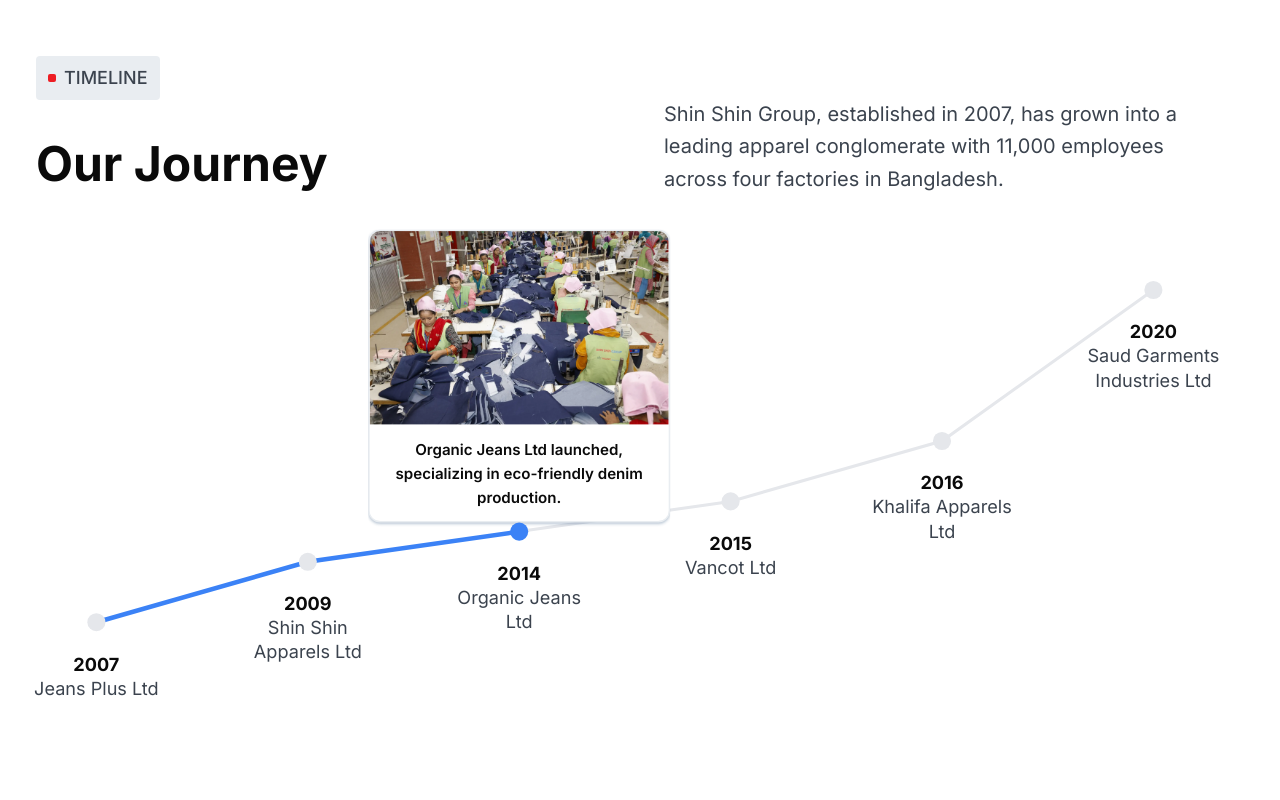
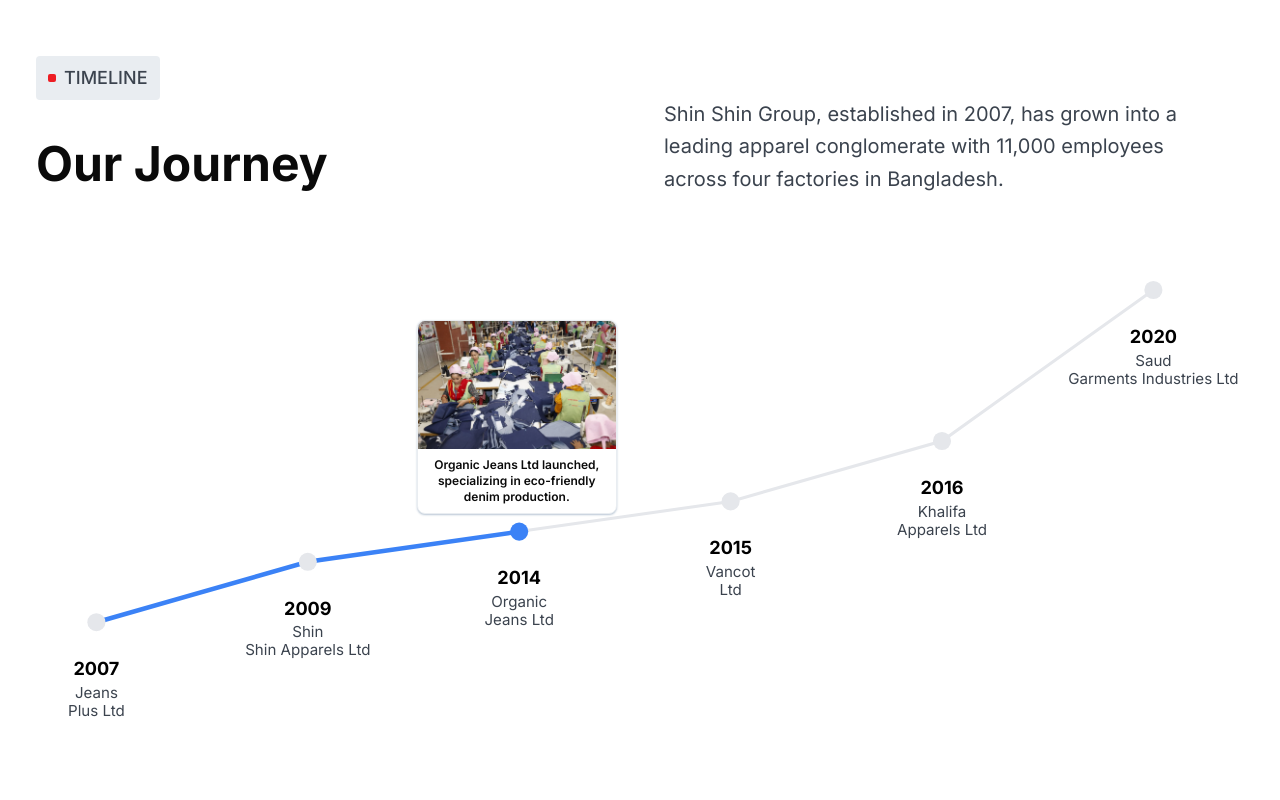
Before and after one commit to soyab-mostofa/ssg-website, a Next.js app: page /about in a window 1280 px wide. Shown: the part 2960-3760 px from the top of the page. Built offline with nearby package versions, Linux system fonts and the light colour scheme.

Commit message:
Update logo path in Footer component and remove redundant menu headers

```diff
--- a/src/app/_components/pages/about/InteractiveTimeline.tsx
+++ b/src/app/_components/pages/about/InteractiveTimeline.tsx
@@ -1,4 +1,3 @@
-/* eslint-disable @typescript-eslint/no-unused-vars */
 /* eslint-disable @typescript-eslint/no-explicit-any */
 import React, { useState } from 'react'
 import { motion } from 'motion/react'
@@ -84,7 +83,7 @@ const InteractiveTimeline = () => {
         viewport={{ once: true }}
         transition={{ staggerChildren: 0.2 }}
       >
-        <svg viewBox="0 0 800 400" className="h-auto w-full overflow-visible">
+        <svg viewBox="0 0 800 400" className="h-auto w-full" style={{ overflow: 'visible' }}>
           {/* Base timeline path */}
           <motion.path
             d={pathData}
@@ -96,7 +95,6 @@ const InteractiveTimeline = () => {
             viewport={{ once: true }}
             transition={{ duration: 1.5, ease: 'easeInOut' }}
           />
-
           {/* Highlighted path */}
           {activeYear && (
             <motion.path
@@ -108,18 +106,17 @@ const InteractiveTimeline = () => {
               animate={{ pathLength: 1 }}
               transition={{ duration: 0.5, ease: 'easeInOut' }}
             />
-          )}
-
+          )}{' '}
           {/* Timeline points with popups */}
           {timelineData.map((point, index) => (
             <motion.g
               key={point.year}
-              onHoverStart={() => {
+              onMouseEnter={() => {
                 setHasBeenHovered(true)
                 setActiveYear(point.year)
                 setActivePoint(point)
               }}
-              onHoverEnd={() => {
+              onMouseLeave={() => {
                 if (hasBeenHovered) {
                   setActiveYear(null)
                   setActivePoint(null)
@@ -132,55 +129,39 @@ const InteractiveTimeline = () => {
               style={{ cursor: 'pointer' }}
               className="relative z-10"
             >
-              {/* Year label */}
-              <motion.foreignObject
-                x={point.x - 50}
-                y={point.y + 20}
-                width="100"
-                height="50"
+              {' '}
+              {/* Year label - moved outside SVG for Safari compatibility */}
+              <motion.text
+                x={point.x}
+                y={point.y + 35}
+                textAnchor="middle"
+                className="fill-primary-blue text-xs font-bold"
                 initial={{ opacity: 0 }}
                 whileInView={{ opacity: 1 }}
                 viewport={{ once: true }}
                 transition={{ delay: 0.5 }}
               >
-                <p className="text-primary-blue- text-center text-xs font-bold">{point.year}</p>
-                <p className="text-center text-xs text-grayscale-black-400">{point.yearText}</p>
-              </motion.foreignObject>
-
-              {/* Popup */}
-              {activeYear === point.year && (
-                <motion.foreignObject
-                  x={point.x - 100}
-                  y={point.y - 200}
-                  width="200"
-                  height="300"
-                  initial={{ opacity: 0, y: 20 }}
-                  animate={{ opacity: 1, y: 0 }}
-                  exit={{ opacity: 0, y: 20 }}
-                  transition={{ duration: 0.2 }}
-                >
-                  <div
-                    className="z-50 overflow-hidden rounded-lg border border-primary-blue-100 bg-others-white shadow-sm shadow-primary-blue-500/30"
-                    style={{ position: 'relative', zIndex: 50 }}
-                  >
-                    <motion.img
-                      src={point.image}
-                      alt={`Event from ${point.year}`}
-                      className="h-32 w-full object-cover"
-                      initial={{ opacity: 0 }}
-                      whileInView={{ opacity: 1 }}
-                      viewport={{ once: true }}
-                    />
-                    <p
-                      style={{ fontSize: '10px', zIndex: 50 }}
-                      className="text-gray-600 inline-flex p-2 text-center text-xs font-semibold"
-                    >
-                      {point.description}
-                    </p>
-                  </div>
-                </motion.foreignObject>
-              )}
-
+                {point.year}
+              </motion.text>{' '}
+              <motion.text
+                x={point.x}
+                y={point.y + 50}
+                textAnchor="middle"
+                className="fill-grayscale-black-400"
+                initial={{ opacity: 0 }}
+                whileInView={{ opacity: 1 }}
+                viewport={{ once: true }}
+                transition={{ delay: 0.5 }}
+                style={{ fontSize: '10px' }}
+              >
+                <tspan x={point.x} dy="0">
+                  {point.yearText.split(' ')[0]}
+                </tspan>
+                <tspan x={point.x} dy="12">
+                  {point.yearText.split(' ').slice(1).join(' ')}
+                </tspan>
+              </motion.text>
+              {/* Popup - removed for Safari compatibility, moved outside SVG */}
               {/* Timeline dot */}
               <motion.circle
                 cx={point.x}
@@ -194,6 +175,37 @@ const InteractiveTimeline = () => {
             </motion.g>
           ))}
         </svg>
+
+        {/* Popup moved outside SVG for Safari compatibility */}
+        {activePoint && (
+          <motion.div
+            className="absolute z-50 overflow-hidden rounded-lg border border-primary-blue-100 bg-others-white shadow-sm shadow-primary-blue-500/30"
+            style={{
+              left: `${(activePoint.x / 1000) * 100}%`,
+              top: `${((activePoint.y - 140) / 400) * 100}%`,
+              width: '200px',
+              height: 'auto',
+              transform: 'translateX(-50%)',
+              pointerEvents: 'none',
+            }}
+            initial={{ opacity: 0, y: 20 }}
+            animate={{ opacity: 1, y: 0 }}
+            exit={{ opacity: 0, y: 20 }}
+            transition={{ duration: 0.2 }}
+          >
+            <motion.img
+              src={activePoint.image}
+              alt={`Event from ${activePoint.year}`}
+              className="h-32 w-full object-cover"
+              initial={{ opacity: 0 }}
+              whileInView={{ opacity: 1 }}
+              viewport={{ once: true }}
+            />
+            <p className="text-gray-600 inline-flex p-2 text-center text-xs font-semibold">
+              {activePoint.description}
+            </p>
+          </motion.div>
+        )}
       </motion.div>
     </SectionLayout>
   )
--- a/src/app/_components/shared/Footer.tsx
+++ b/src/app/_components/shared/Footer.tsx
@@ -10,7 +10,7 @@ export default function Footer() {
           {/* Left Column - Logo and Contact */}
           <div className="lg:col-span-4">
             <Image
-              src="/logo-dark.png"
+              src="/public/logo-datk.png"
               alt="Shin Shin Group"
               width={100}
               height={100}
@@ -35,7 +35,6 @@ export default function Footer() {
             <div className="grid grid-cols-1 gap-8 md:grid-cols-3">
               {/* Menu Column 1 */}
               <div>
-                <h3 className="mb-4 font-medium">Menu</h3>
                 <ul className="space-y-3">
                   <li>
                     <Link
@@ -66,7 +65,6 @@ export default function Footer() {
 
               {/* Menu Column 2 */}
               <div>
-                <h3 className="mb-4 font-medium">Menu</h3>
                 <ul className="space-y-3">
                   <li>
                     <Link
```
